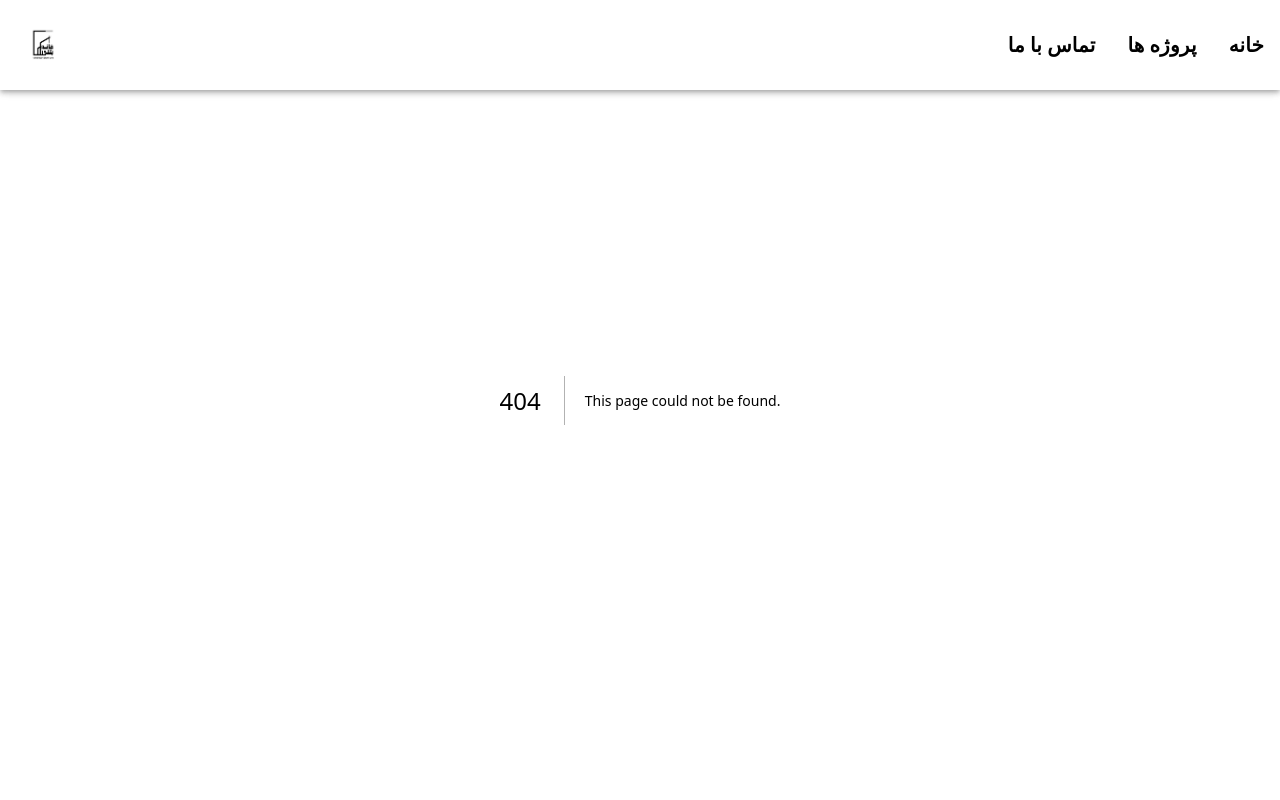
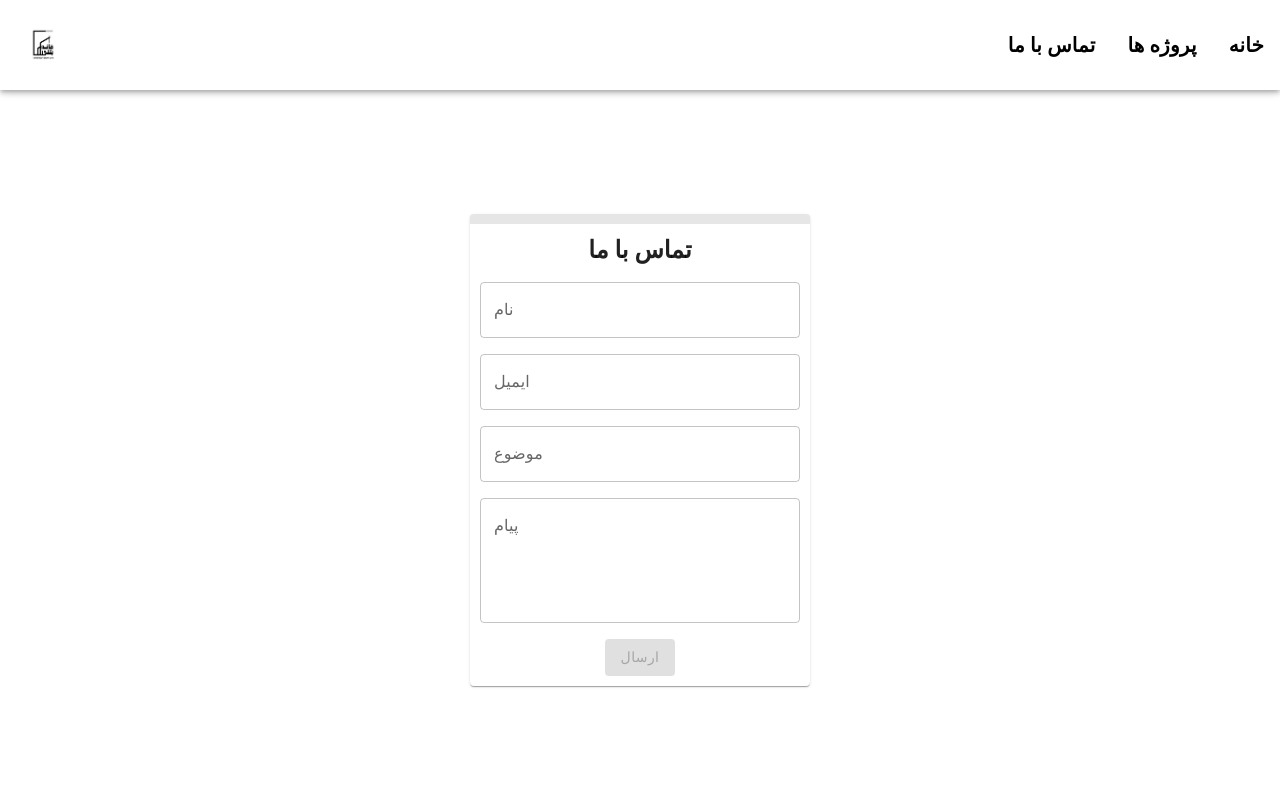
Before and after one commit to aryan-salemababdi/khanebetoni, a Next.js app: page /contactus in a window 1280 px wide. Before the commit this address had no page. Shown: the top 800 px of the page. Built offline with nearby package versions, Linux system fonts and the light colour scheme.

Commit message:
final commit

```diff
--- /dev/null
+++ b/app/contactus/page.tsx
@@ -0,0 +1,21 @@
+import ContactusPage from '@/components/template/ContactusPage/ContactusPage'
+import { Box } from '@mui/material'
+import React from 'react'
+
+const Contactus = () => {
+  return (
+    <>
+    <Box
+        height="100%"
+        justifyContent="center"
+        alignItems="center"
+        m="50px 0px"
+        >
+         <ContactusPage />
+    </Box>
+
+    </>
+  )
+}
+
+export default Contactus
--- a/components/layout/Header/Header.tsx
+++ b/components/layout/Header/Header.tsx
@@ -141,7 +141,7 @@ const Header: NextPage<HeaderProps> = ({ children }) => {
                           style={{ textDecoration: "none", color: "black" }}
                         ></Link>
                         <Link
-                          href="/"
+                          href="/contactus"
                           style={{ textDecoration: "none", color: "black" }}
                         >
                           <MenuItem onClick={handleClose}>
@@ -159,7 +159,7 @@ const Header: NextPage<HeaderProps> = ({ children }) => {
                   >
                     <ListItem>
                       <Link
-                        href="/"
+                        href="/contactus"
                         style={{ textDecoration: "none", color: "#ffffff" }}
                       >
                         <Typography
--- a/components/module/Banner/Banner.tsx
+++ b/components/module/Banner/Banner.tsx
@@ -2,8 +2,8 @@
 import { useState, useEffect } from "react";
 import { Typography, Button, Box } from "@mui/material";
 import { useRouter as useNextRouter } from "next/navigation";
+type Router = ReturnType<typeof useNextRouter>;
 
-type Router = ReturnType<typeof useNextRouter>;
 
 const Banner = () => {
   const router: Router = useNextRouter();
--- /dev/null
+++ b/components/template/ContactusPage/ContactusPage.tsx
@@ -0,0 +1,201 @@
+"use client";
+import { useRef, useState } from "react";
+import emailjs from "@emailjs/browser";
+import { ToastContainer, toast } from "react-toastify";
+import { Card, Grid, Typography, TextField, Button } from "@mui/material";
+import 'react-toastify/dist/ReactToastify.css';
+
+const ContactusPage = () => {
+  const form = useRef<any>(null);
+
+  const [dataMessage, setDataMessage] = useState<{
+    name: string;
+    email: string;
+    subject: string;
+    message: string;
+  }>({
+    name: "",
+    email: "",
+    subject: "",
+    message: "",
+  });
+
+  const sendMessage = (e: any) => {
+    e.preventDefault();
+
+    emailjs
+      .sendForm(
+        "service_v6q5k1b",
+        "template_owus91o",
+        form.current,
+        "FcDmJOl88aDv3jnWI"
+      )
+      .then(
+        () => {
+          toast.success("پیام شما با موفقیت ارسال شد", {
+            position: "top-right",
+            autoClose: 5000,
+            hideProgressBar: false,
+            closeOnClick: true,
+            pauseOnHover: false,
+            draggable: true,
+            progress: undefined,
+          });
+          setDataMessage({
+            name: "",
+            email: "",
+            subject: "",
+            message: "",
+          })
+        },
+        (err) => {
+          toast.error("مشکلی به وجود آمده است", {
+            position: "top-right",
+            autoClose: 5000,
+            hideProgressBar: false,
+            closeOnClick: true,
+            pauseOnHover: false,
+            draggable: true,
+            progress: undefined,
+          });
+        }
+      );
+  };
+
+  return (
+    <>
+      <ToastContainer
+        position="top-right"
+        autoClose={5000}
+        hideProgressBar={false}
+        newestOnTop={false}
+        closeOnClick
+        rtl={false}
+        pauseOnFocusLoss
+        draggable
+        pauseOnHover
+      />
+      <Grid
+        display="flex"
+        justifyContent="center"
+        sx={{
+          minHeight: "100vh",
+          display: "flex",
+          alignItems: "center",
+          justifyContent: "center",
+        }}
+      >
+        <Grid item>
+          <Card
+            sx={{
+              borderTop: "10px solid #e6e6e6",
+              padding: "10px",
+              width: { md: 340, sm: 340, xs: 300 },
+            }}
+          >
+            <Typography textAlign="center" fontWeight="bold" variant="h5">
+              تماس با ما
+            </Typography>
+            <form ref={form} onSubmit={sendMessage}>
+              <Grid justifyContent="end">
+                <Grid mt={2} item>
+                  <TextField
+                    id="name"
+                    label="نام"
+                    variant="outlined"
+                    name="name"
+                    type="text"
+                    fullWidth
+                    dir="rtl"
+                    value={dataMessage.name}
+                    onChange={(e) =>
+                      setDataMessage({ ...dataMessage, name: e.target.value })
+                    }
+                  />
+                </Grid>
+              </Grid>
+              <Grid justifyContent="end">
+                <Grid mt={2} item>
+                  <TextField
+                    id="email"
+                    label="ایمیل"
+                    variant="outlined"
+                    name="email"
+                    type="email"
+                    fullWidth
+                    dir="rtl"
+                    value={dataMessage.email}
+                    onChange={(e) =>
+                      setDataMessage({ ...dataMessage, email: e.target.value })
+                    }
+                  />
+                </Grid>
+              </Grid>
+              <Grid justifyContent="end">
+                <Grid mt={2} item>
+                  <TextField
+                    id="subject"
+                    label="موضوع"
+                    name="subject"
+                    variant="outlined"
+                    type="text"
+                    fullWidth
+                    dir="rtl"
+                    value={dataMessage.subject}
+                    onChange={(e) =>
+                      setDataMessage({
+                        ...dataMessage,
+                        subject: e.target.value,
+                      })
+                    }
+                  />
+                </Grid>
+              </Grid>
+              <Grid justifyContent="end">
+                <Grid mt={2} item>
+                  <TextField
+                    id="message"
+                    label="پیام"
+                    variant="outlined"
+                    type="text"
+                    name="message"
+                    minRows={4}
+                    multiline
+                    fullWidth
+                    dir="rtl"
+                    value={dataMessage.message}
+                    onChange={(e) =>
+                      setDataMessage({
+                        ...dataMessage,
+                        message: e.target.value,
+                      })
+                    }
+                  />
+                </Grid>
+              </Grid>
+              <Grid container justifyContent="center">
+                <Grid mt={2} item>
+                  <Button
+                    type="submit"
+                    variant="contained"
+                    color="warning"
+                    disabled={
+                      !dataMessage.name ||
+                      !dataMessage.email ||
+                      !dataMessage.subject ||
+                      !dataMessage.message
+                    }
+                  >
+                    ارسال
+                  </Button>
+                </Grid>
+              </Grid>
+            </form>
+          </Card>
+        </Grid>
+      </Grid>
+    </>
+  );
+};
+
+export default ContactusPage;
--- a/components/template/LandingPage/LandingPage.tsx
+++ b/components/template/LandingPage/LandingPage.tsx
@@ -6,8 +6,10 @@ import Contactus from "@/components/module/ContactUs/Contactus";
 import LevelStart from "@/components/module/LevelStart/LevelStart";
 import WorkWithUs from "@/components/module/WorkWithUs/WorkWithUs";
 
+
+
+
 const LandingPage = () => {
-
 
   return (
     <>
--- a/package.json
+++ b/package.json
@@ -6,10 +6,11 @@
     "dev": "next dev",
     "build": "next build",
     "start": "next start",
-    "serve-json" : "json-server --watch db.json --port 4003",
+    "serve-json": "json-server --watch db.json --port 4003",
     "lint": "next lint"
   },
   "dependencies": {
+    "@emailjs/browser": "^3.11.0",
     "@emotion/react": "^11.11.1",
     "@emotion/styled": "^11.11.0",
     "@mui/icons-material": "^5.14.7",
@@ -18,6 +19,7 @@
     "@types/react": "18.2.21",
     "@types/react-dom": "18.2.7",
     "@types/react-slick": "^0.23.10",
+    "emailjs-com": "^3.2.0",
     "eslint": "8.48.0",
     "eslint-config-next": "13.4.19",
     "json-server": "^0.17.3",
@@ -26,6 +28,7 @@
     "react": "18.2.0",
     "react-dom": "18.2.0",
     "react-slick": "^0.29.0",
+    "react-toastify": "^9.1.3",
     "slick-carousel": "^1.8.1",
     "typescript": "5.2.2"
   }
```
Also changed, not shown: 2 other files (tests, documents, lock files or other folders).
